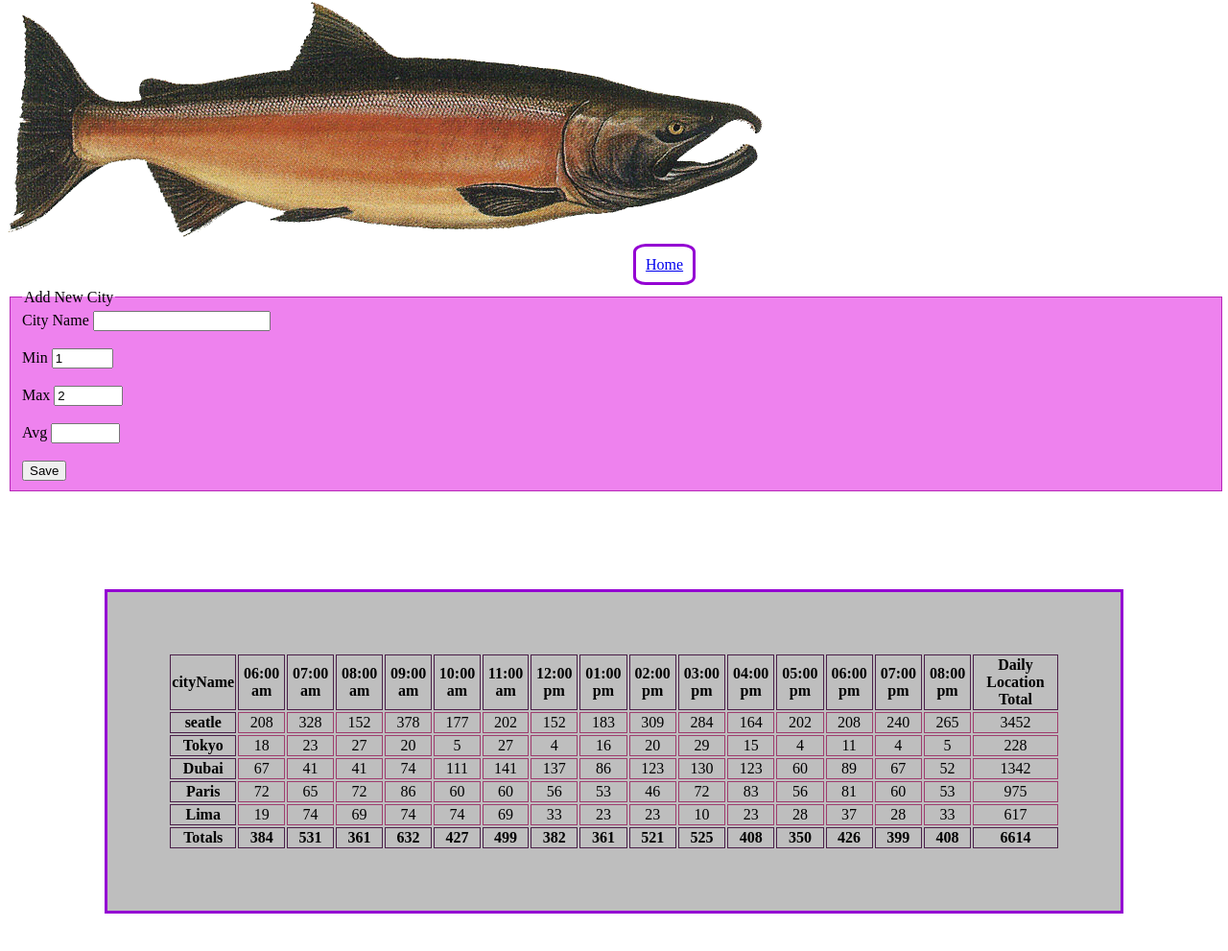
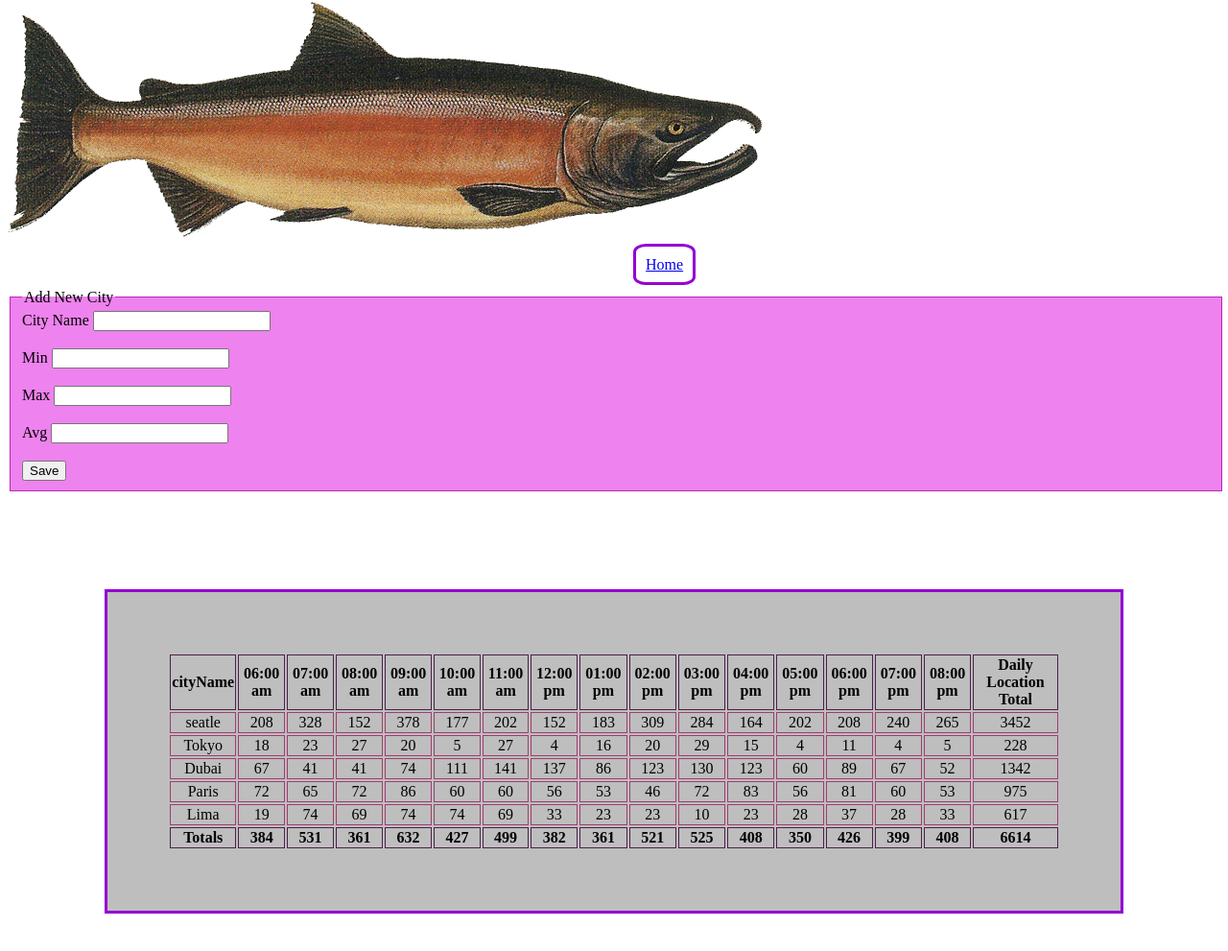
Before and after one commit to NeveenBeiram/cookie-stand, a plain HTML site: page sales.html in a window 1280 px wide. Shown: the part 79-1070 px from the top of the page at 96% size. Drawn offline with Linux system fonts and the light colour scheme.

Commit message:
there is problem in tootals

```diff
--- a/js/app.js
+++ b/js/app.js
@@ -1,7 +1,6 @@
 'use strict';
 
 let hours = ['06:00 am', '07:00 am', '08:00 am', '09:00 am', '10:00 am', '11:00 am', '12:00 pm', '01:00 pm', '02:00 pm', '03:00 pm', '04:00 pm', '05:00 pm', '06:00 pm', '07:00 pm', '08:00 pm'];
-//City.allCitys=[];
 
 
 
@@ -9,7 +8,6 @@ function generateRandomNumber(min, max) {
   return Math.floor(Math.random() * (max - min + 1) + min);
 }
 
-// >>>>>>>>>>>>>>>>>>>>>>>>>>>> lab07 :
 
 
 function City(cityName, min, max, avg) {
@@ -65,13 +63,13 @@ tableElement.appendChild(tfootElement);
 
 
 City.prototype.renderObjects = function () {
-  const tbodyElement = document.createElement('tbody');
-  tableElement.appendChild(tbodyElement);
+  // const tbodyElement = document.createElement('tbody');
+  // tableElement.appendChild(tbodyElement);
 
   const tr2Element = document.createElement('tr');
   tbodyElement.appendChild(tr2Element);
 
-  const thElement = document.createElement('th');
+  const thElement = document.createElement('td');
   tr2Element.appendChild(thElement);
   thElement.textContent = this.cityName;
 
@@ -83,9 +81,7 @@ City.prototype.renderObjects = function () {
   const td2Element = document.createElement('td');
   tr2Element.appendChild(td2Element);
   td2Element.textContent = this.totalCookies;
-  //console.log(this.totalCookies);
 };
-//City.allCitys=[];
 
 
 printTableHeader();
@@ -97,7 +93,6 @@ const paris1 = new City('Paris', 20, 38, 2.3);
 const lima1 = new City('Lima', 2, 16, 4.6);
 
 seatle1.numberOfCustomers(this.min, this.max);
-//seatle1.numberOfCustomers();
 seatle1.cookiesByHour();
 
 tokyo1.numberOfCustomers(this.min, this.max);
@@ -114,7 +109,6 @@ lima1.cookiesByHour();
 
 seatle1.renderObjects();
 
-//console.log(allCitys);
 tokyo1.renderObjects();
 
 dubai1.renderObjects();
@@ -124,34 +118,44 @@ paris1.renderObjects();
 lima1.renderObjects();
 
 
+
+
 const formElement = document.getElementById('addNewCity');
 formElement.addEventListener('submit', function (event) {
+  event.preventDefault();
 
-  event.preventDefault();
+  //tableElement.removeChild( tableElement.lastChild );
+
+
   const cityName = event.target.cityName.value;
   const min = event.target.min.value;
   const max = event.target.max.value;
   const avg = event.target.avg.value;
 
 
+  const city = new City(cityName, min, max, avg);
 
-  const city = new City(cityName, min, max, avg);
   city.numberOfCustomers(this.min, this.max);
   city.cookiesByHour();
+  formElement.reset();
+
+
+
   city.renderObjects();
-  formElement.reset();
-  City.allCitys.push(city);
+
+  printTableFooter();
+
 
 });
 
-//City.allCitys=[];
+
+
 
 printTableFooter();
 
+
 function printTableHeader() {
 
-  const theadElement = document.createElement('thead');
-  tableElement.appendChild(theadElement);
 
   const tr1Element = document.createElement('tr');
   theadElement.appendChild(tr1Element);
@@ -169,7 +173,10 @@ function printTableHeader() {
   th2Element.textContent = 'Daily Location Total';
 }
 
+
+
 function printTableFooter() {
+
   let totalOfTotal = 0;
   const tr8Element = document.createElement('tr');
   tfootElement.appendChild(tr8Element);
@@ -181,7 +188,7 @@ function printTableFooter() {
   for (let i = 0; i < hours.length; i++) {
     const thElement = document.createElement('th');
     tr8Element.appendChild(thElement);
-    ///
+
     let total2 = 0;
     for ( let j = 0; j < City.allCitys.length; j++ ) {
       total2 += City.allCitys[j].cookiesNumber[i];
@@ -189,9 +196,6 @@ function printTableFooter() {
     thElement.textContent =total2;
   }
 
-  // for ( let i = 0; i < City.allCitys.length; i++){
-  //   totalOfTotal += City.allCitys[i].cookiesNumber;
-  // }
 
 
 
@@ -199,7 +203,6 @@ function printTableFooter() {
     totalOfTotal +=arrayTotal[i];
   }
 
-  //console.log(totalOfTotal);
 
 
   const th3Element = document.createElement('th');
@@ -207,3 +210,5 @@ function printTableFooter() {
   th3Element.textContent = totalOfTotal;
 
 }
+
+//console.log(tableElement);
--- a/sales.html
+++ b/sales.html
@@ -29,13 +29,13 @@
                 <input type="text" id="cityName" name="cityName" required>
 <br><br>
                 <label for="min">Min</label>
-                <input type="number" id="min" name="min" value="1" min="1" max="200" required>
+                <input type="number" id="min" name="min"  min="0" max="" required>
 <br><br>
                 <label for="max">Max</label>
-                <input type="number" id="max" name="max" value="2" min="2" max="1000" required>
+                <input type="number" id="max" name="max"  min="0" max="" required>
 <br><br>
                 <label for="avg">Avg</label>
-                <input type="number" id="avg" name="avg" min="2.1" max="10" required>
+                <input type="number" id="avg" name="avg" min="0" max="" required>
 <br><br>
                 <button type="submit">Save</button>
             </fieldset>
```
